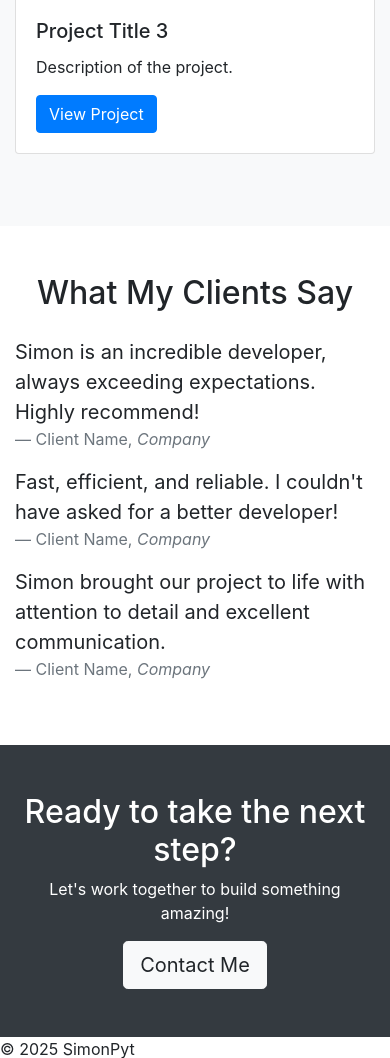
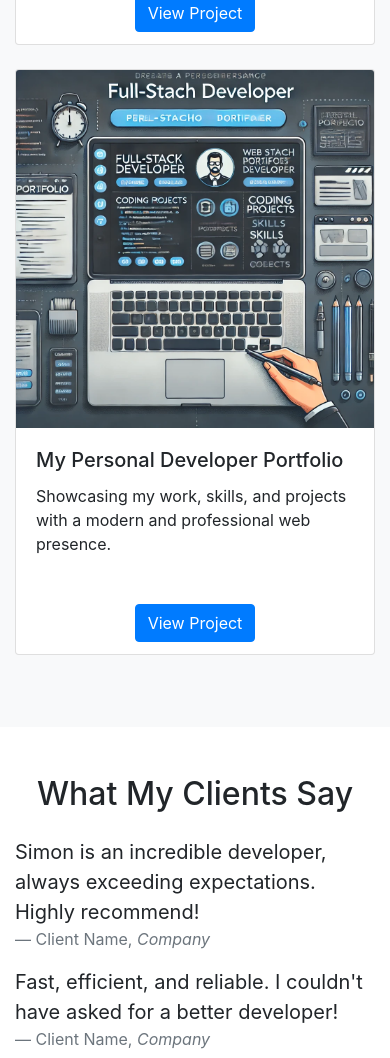
Before and after one commit to SimonBr017/site, a Flask app: page / in a window 390 px wide. Shown: the part 2764-3822 px from the top of the page. Run offline with Flask 3, Linux system fonts and the light colour scheme; some libraries are stand-ins or nearby versions.

Commit message:
add content for workroject in home page, update visual of card and button

```diff
--- a/app/templates/home.html
+++ b/app/templates/home.html
@@ -34,36 +34,48 @@
     <div class="container">
         <h2 class="text-center mb-4">My Work</h2>
         <div class="row">
+
             <!-- Project 1 -->
-            <div class="col-md-4 mb-4">
-                <div class="card">
-                    <img src="static/images/project1.jpg" class="card-img-top" alt="Project 1">
-                    <div class="card-body">
-                        <h5 class="card-title">Project Title 1</h5>
-                        <p class="card-text">Description of the project.</p>
-                        <a href="#" class="btn btn-primary">View Project</a>
-                    </div>
+            <div class="col-md-4 mb-4 d-flex align-items-stretch">
+                <div class="card h-100 d-flex flex-column">
+                    <img src="static/images/project1.webp" class="card-img-top" alt="Project 1">
+                        <div class="card-body flex-grow-1">
+                            <h5 class="card-title">Intelligent Document Processing with Detectron2</h5>
+                            <p class="card-text">Using advanced object detection to automate data extraction from invoices and structured documents.</p>
+                        </div>
+
+                        <div class="card-footer border-0 bg-transparent mt-auto justify-content-center text-center">
+                            <a href="#" class="btn btn-primary">View Project</a>
+                        </div>
                 </div>
             </div>
+
             <!-- Project 2 -->
-            <div class="col-md-4 mb-4">
-                <div class="card">
-                    <img src="static/images/project2.jpg" class="card-img-top" alt="Project 2">
-                    <div class="card-body">
-                        <h5 class="card-title">Project Title 2</h5>
-                        <p class="card-text">Description of the project.</p>
+            <div class="col-md-4 mb-4 d-flex align-items-stretch">
+                <div class="card h-100 d-flex flex-column">
+                    <img src="static/images/project2.webp" class="card-img-top" alt="Project 2">
+
+                    <div class="card-body flex-grow-1">
+                        <h5 class="card-title">Automated Bank Statement Data Extraction</h5>
+                        <p class="card-text">Developing a robust solution to extract and analyze financial data from bank statements with high accuracy.</p>
+                    </div>
+
+                    <div class="card-footer border-0 bg-transparent mt-auto justify-content-center text-center">
                         <a href="#" class="btn btn-primary">View Project</a>
                     </div>
                 </div>
             </div>
             <!-- Project 3 -->
-            <div class="col-md-4 mb-4">
-                <div class="card">
-                    <img src="static/images/project3.jpg" class="card-img-top" alt="Project 3">
-                    <div class="card-body">
-                        <h5 class="card-title">Project Title 3</h5>
-                        <p class="card-text">Description of the project.</p>
-                        <a href="#" class="btn btn-primary">View Project</a>
+            <div class="col-md-4 mb-4 d-flex align-items-stretch">
+                <div class="card h-100 d-flex flex-column">
+                    <img src="static/images/project3.webp" class="card-img-top" alt="Project 3">
+                    <div class="card-body flex-grow-1">
+                        <h5 class="card-title">My Personal Developer Portfolio</h5>
+                        <p class="card-text">Showcasing my work, skills, and projects with a modern and professional web presence.</p>
+                    </div>
+
+                    <div class="card-footer border-0 bg-transparent mt-auto justify-content-center text-center">
+                        <a href="#" class="btn btn-primary mt-3 align-self-center">View Project</a>
                     </div>
                 </div>
             </div>
```
Also changed, not shown: app/static/images/project1.webp (added), app/static/images/project2.webp (added), app/static/images/project3.webp (added).
